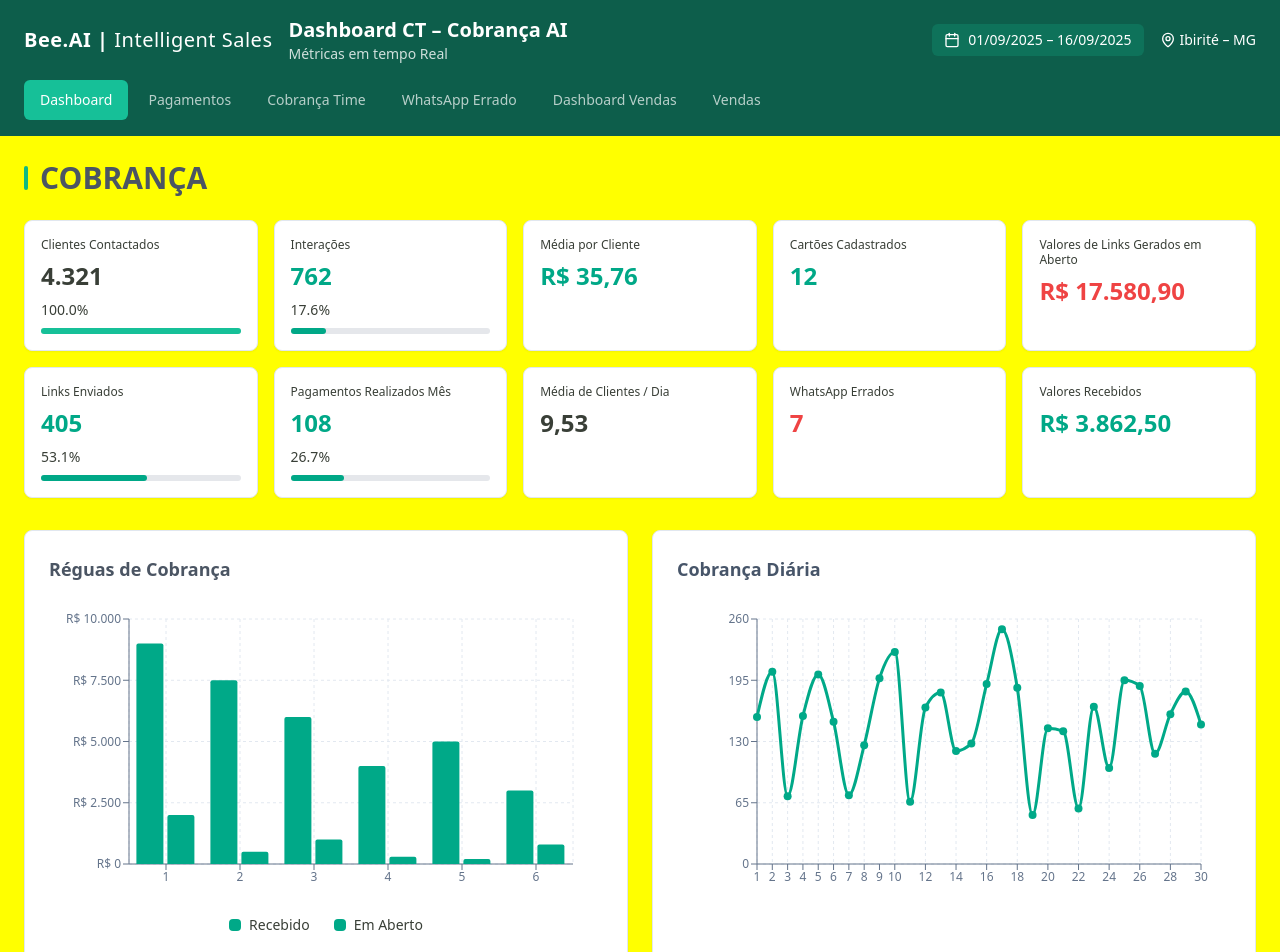
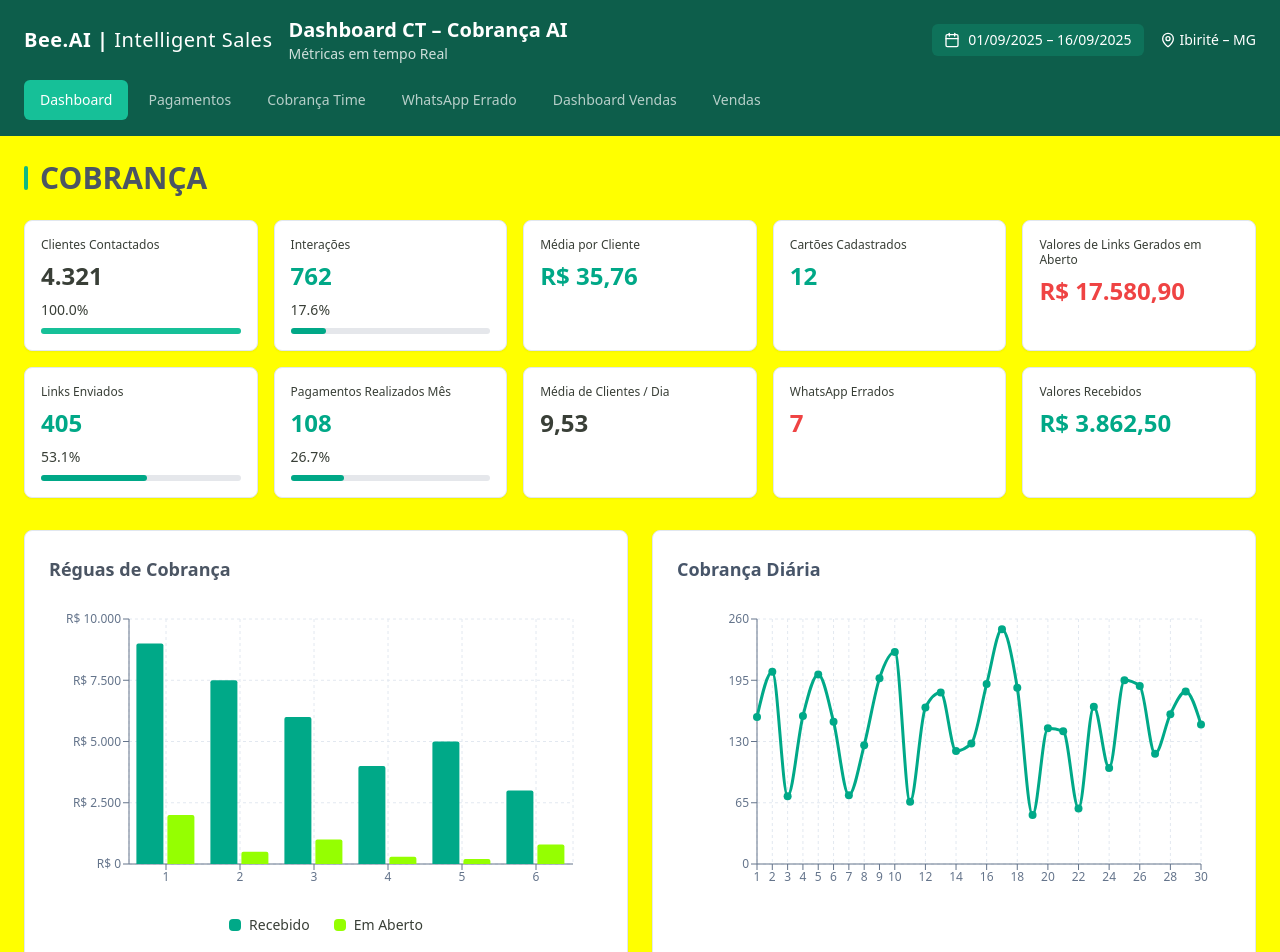
Before and after one commit to 7Beeai/bee-ai-cobran, a React (Vite) app: page / in a window 1280 px wide. Shown: the top 952 px of the page. Built offline with nearby package versions, Linux system fonts and the light colour scheme; the HTML template or start-up script is replaced by a standard one.

Commit message:
Refactor: Update "Em Aberto" bar color

```diff
--- a/src/components/Dashboard/CobrancaCharts.tsx
+++ b/src/components/Dashboard/CobrancaCharts.tsx
@@ -74,7 +74,7 @@ export const CobrancaCharts = ({
             <Bar dataKey="recebido" fill="#00a988" radius={[2, 2, 0, 0]} onClick={data => onReguaClick?.(data.etapa)} style={{
             cursor: onReguaClick ? 'pointer' : 'default'
           }} />
-            <Bar dataKey="emAberto" fill="#00a988" radius={[2, 2, 0, 0]} onClick={data => onReguaClick?.(data.etapa)} style={{
+            <Bar dataKey="emAberto" fill="#95ff01" radius={[2, 2, 0, 0]} onClick={data => onReguaClick?.(data.etapa)} style={{
             cursor: onReguaClick ? 'pointer' : 'default'
           }} />
           </BarChart>
@@ -86,7 +86,7 @@ export const CobrancaCharts = ({
             <span className="text-sm text-muted-foreground">Recebido</span>
           </div>
           <div className="flex items-center">
-            <div className="w-3 h-3 rounded mr-2" style={{backgroundColor: '#00a988'}}></div>
+            <div className="w-3 h-3 rounded mr-2" style={{backgroundColor: '#95ff01'}}></div>
             <span className="text-sm text-muted-foreground">Em Aberto</span>
           </div>
         </div>
```
